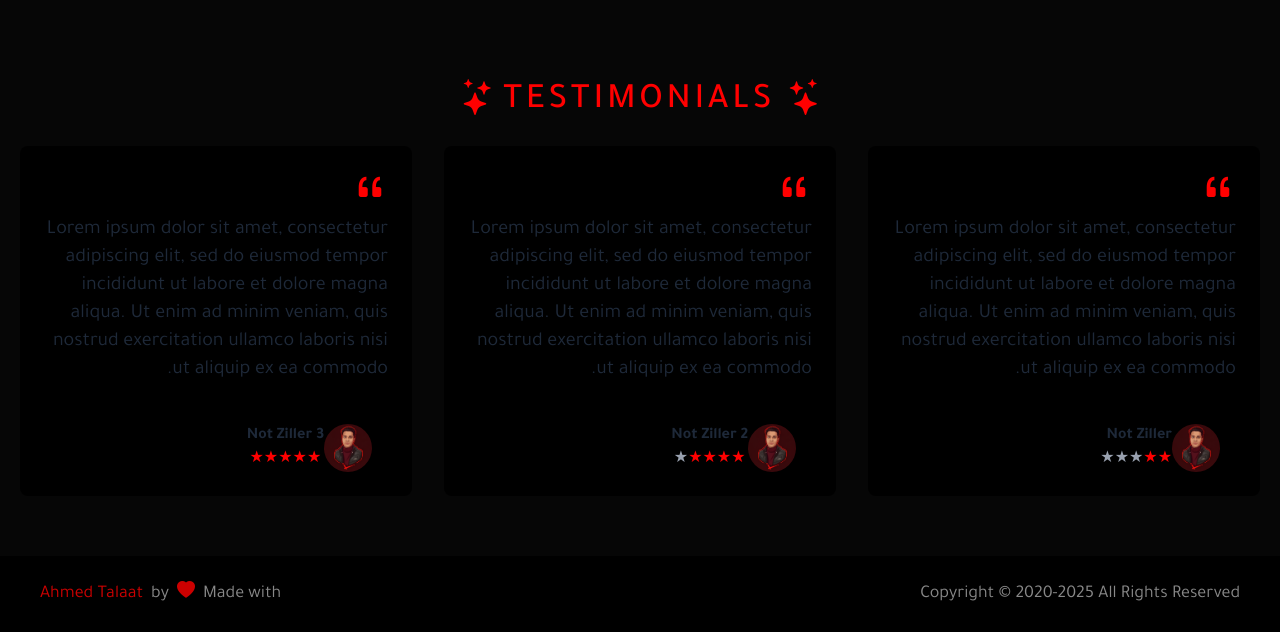
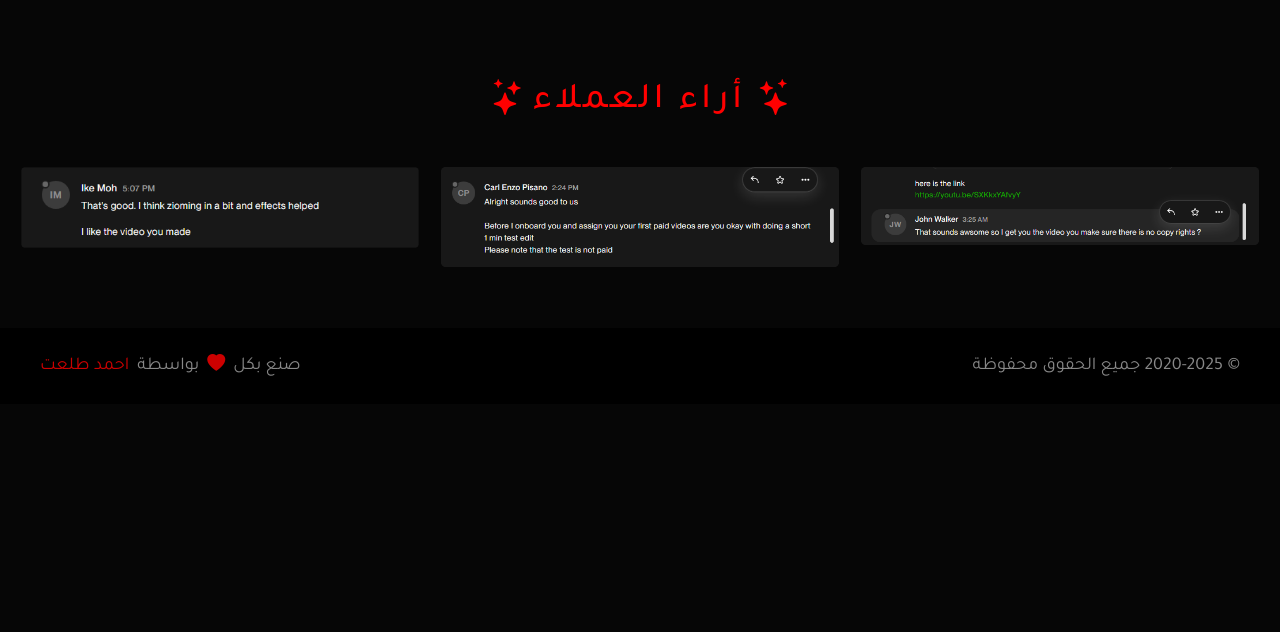
Before and after one commit to Ziller01/Blade-v2, a plain HTML site: page ar.html in a window 1280 px wide. Shown: the part 1837-2469 px from the top of the page. After the commit the page ends 2241 px from the top, so only its background shows below. Drawn offline with nearby package versions, Linux system fonts and the light colour scheme; a web font is replaced by a local one.

Commit message:
Some Fixes v1

```diff
--- a/ar.html
+++ b/ar.html
@@ -84,21 +84,21 @@
       <article id="main" class="w-full flex flex-col justify-center items-center gap-5"></article>
     </main>
     <!------------------------------------- Testimonials ------------------------------------->
-    <section id="testimonials" class="w-full p-5 pt-0 scroll-mt-20 container mx-auto relative flex flex-col justify-center items-center gap-5">
+    <section id="testimonials" class="w-full p-5 pt-0 scroll-mt-20 container mx-auto relative flex flex-col justify-center items-center gap-10">
       <header class="w-full flex justify-center items-center gap-3">
         <i class="bi bi-stars text-2xl lg:text-4xl text-brand-primary"></i>
-        <h2 onclick="copy('testimonials')" class="relative font-medium text-2xl lg:text-4xl text-brand-primary tracking-widest -me-[0.1rem] text-center uppercase transition-all duration-300 hover:scale-105 cursor-pointer">Testimonials</h2>
+        <h2 onclick="copy('testimonials')" class="relative font-medium text-2xl lg:text-4xl text-brand-primary tracking-widest -me-[0.1rem] text-center uppercase transition-all duration-300 hover:scale-105 cursor-pointer">أراء العملاء</h2>
         <i class="bi bi-stars text-2xl lg:text-4xl text-brand-primary -scale-x-100"></i>
       </header>
-      <article id="reviews" class="w-full grid grid-cols-1 md:grid-cols-2 xl:grid-cols-3 gap-8"></article>
+      <article id="reviews" class="w-full grid grid-cols-1 md:grid-cols-2 xl:grid-cols-3 gap-5"></article>
     </section>
     <!---------------------------------------- Footer ---------------------------------------->
     <footer class="w-full px-10 py-5 flex justify-center items-center bg-black">
       <div class="w-full container mx-auto text-center text-sm lg:text-lg text-brand-text-secondary flex flex-col lg:flex-row justify-between items-center gap-2">
-        <p class="flex justify-center items-center gap-1">Copyright © 2020-2025 All Rights Reserved</p>
+        <p class="flex justify-center items-center gap-1">© 2020-2025 جميع الحقوق محفوظة</p>
         <p class="flex justify-center items-center gap-2">
-          Made with <i class="bi bi-heart-fill text-brand-secondary"></i> by
-          <a href="https://AhmedTalaat.com" target="_blank" class="text-brand-secondary rounded-full px-0 hover:px-2 py-1 shadow-brand-primary hover:text-black hover:bg-brand-primary hover:shadow-all-md duration-200">Ahmed Talaat</a>
+          صنع بكل <i class="bi bi-heart-fill text-brand-secondary"></i> بواسطة
+          <a href="https://AhmedTalaat.com" target="_blank" class="text-brand-secondary rounded-full px-0 hover:px-2 py-1 shadow-brand-primary hover:text-black hover:bg-brand-primary hover:shadow-all-md duration-200">احمد طلعت</a>
         </p>
       </div>
     </footer>
--- a/js/config.js
+++ b/js/config.js
@@ -58,12 +58,12 @@ let sections = [
         name: "Meetings",
         name_ar: "لقائات",
         links: [
-            './media/meetings/(1).mp4',
-            './media/meetings/(2).mp4',
-            './media/meetings/(3).mp4',
-            './media/meetings/(4).mp4',
-            './media/meetings/(5).mp4',
-            './media/meetings/(6).mp4',
+            './media/street/(1).mp4',
+            './media/street/(2).mp4',
+            './media/street/(3).mp4',
+            './media/street/(4).mp4',
+            './media/street/(5).mp4',
+            './media/street/(6).mp4',
         ]
     },
     {
@@ -92,22 +92,7 @@ let sections = [
 ]
 
 let reviewsData = [
-    {
-        auther: "Not Ziller",
-        autherImage: "../media/logo.png",
-        review: "Lorem ipsum dolor sit amet, consectetur adipiscing elit, sed do eiusmod tempor incididunt ut labore et dolore magna aliqua. Ut enim ad minim veniam, quis nostrud exercitation ullamco laboris nisi ut aliquip ex ea commodo.",
-        stars: 2
-    },
-    {
-        auther: "Not Ziller 2",
-        autherImage: "../media/logo.png",
-        review: "Lorem ipsum dolor sit amet, consectetur adipiscing elit, sed do eiusmod tempor incididunt ut labore et dolore magna aliqua. Ut enim ad minim veniam, quis nostrud exercitation ullamco laboris nisi ut aliquip ex ea commodo.",
-        stars: 4
-    },
-    {
-        auther: "Not Ziller 3",
-        autherImage: "../media/logo.png",
-        review: "Lorem ipsum dolor sit amet, consectetur adipiscing elit, sed do eiusmod tempor incididunt ut labore et dolore magna aliqua. Ut enim ad minim veniam, quis nostrud exercitation ullamco laboris nisi ut aliquip ex ea commodo.",
-        stars: 5
-    },
+    '../media/reviews/(1).png',
+    '../media/reviews/(2).png',
+    '../media/reviews/(3).png',
 ]
--- a/js/scripts.js
+++ b/js/scripts.js
@@ -95,27 +95,7 @@ window.addEventListener('load', () => {
   //? >>======================================================> Load Reviews
 
   const reviews = document.getElementById('reviews');
-  reviewsData.forEach(review => {
-    reviews.innerHTML += `
-        <div class="w-full p-6 rounded-lg relative bg-black text-gray-800 dark:text-gray-200">
-        <div class="w-full flex flex-col">
-        <span class="w-full flex justify-start items-center text-4xl text-brand-primary"><i class="bi bi-quote"></i></span>
-        <p class="text-lg md:text-xl font-normal mb-6">${review.review}</p>
-        </div>
-        <div class="w-full flex items-center mt-4">
-        <div class="flex-shrink-0 w-12 h-12 rounded-full mr-4 bg-gray-600 overflow-hidden">
-        <img src="${review.autherImage}" class="w-full aspect-square object-cover" />
-        </div>
-        <div>
-        <p class="font-bold">${review.auther}</p>
-        <div class="flex justify-center items-center">
-        ${[1, 2, 3, 4, 5].map((m, i) => { return `<span class="${(i + 1) <= review.stars ? "text-brand-primary" : "text-gray-400"}">&#9733;</span>` }).join("")}
-        </div>
-        </div>
-        </div>
-        </div>
-      `
-  })
+  reviewsData.forEach(review => { reviews.innerHTML += `<img src='${review}' alt='review' class="w-full object-cover rounded-lg" />` })
 
   //? >>======================================================<<
 
```
Also changed, not shown: index.html (+2 -2 lines), css/output.css, media/reviews/(1).png (added), media/reviews/(2).png (added), media/reviews/(3).png (added).
